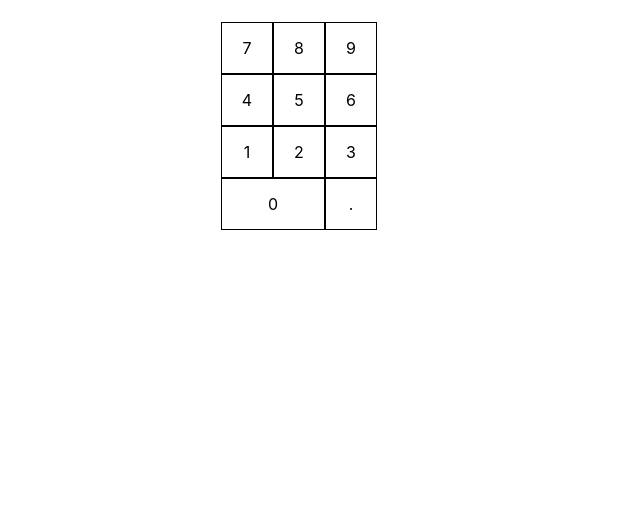
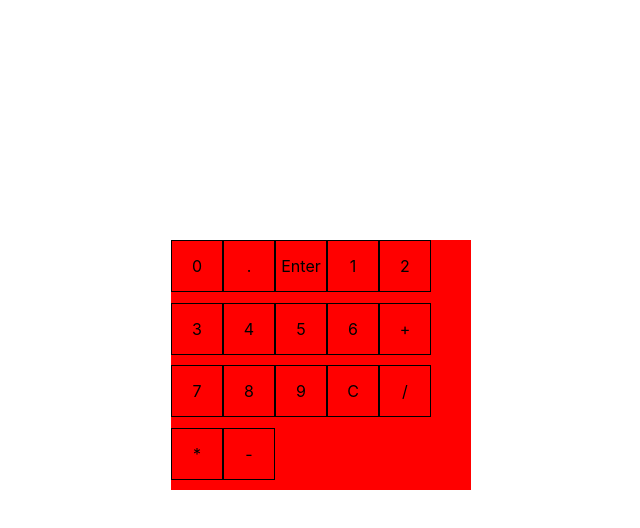
Before and after one commit to k1mdev/calculator, a React (Create React App) app: page / in a window 1280 px wide. Shown: the top 528 px of the page, without its empty margins (319-959 px from the left). Built offline with nearby package versions, Linux system fonts and the light colour scheme.

Commit message:
Initialized output box, state, and reference

```diff
--- a/src/App.css
+++ b/src/App.css
@@ -37,11 +37,24 @@
   }
 }
 
-.numButtons {
-  width: 200px;
-  height: 200px;
+.outerContainer {
+  margin-top: 30vh;
+}
+
+.buttons {
+  background-color: red;
+  width: 300px;
+  height: 250px;
   margin: auto;
   margin-top: 30px;
   display: flex;
-  flex-wrap: wrap-reverse;
+  flex-direction: row;
+  flex-wrap: wrap;
+
 }
+
+.display {
+  margin: auto;
+  margin-top: 30px;
+  background-color: black;
+}
--- a/src/App.js
+++ b/src/App.js
@@ -1,23 +1,45 @@
 import logo from './logo.svg';
 import './App.css';
 import Button from './components/Button';
-import LargeButton from './components/LargeButton';
+// import LargeButton from './components/LargeButton';
+import Output from './components/Output';
+import { useRef } from 'react';
+import { useState } from 'react';
+
+//span used for className as className would otherwise be interpreted as prop
 
 function App() {
+
+  const inputRef = useRef(null);
+  const resultRef = useRef(null);
+  const [output, setOutput] = useState(0);
+
+  function add(e) {
+    e.preventDefault();
+    setOutput((output) => output + Number(inputRef.current.value));
+  }
+
   return (
     <div className="outerContainer">
-      <div className="numButtons">
-        <LargeButton value="0" />
-        <Button value="." />
-        <Button value="1" />
-        <Button value="2" />
-        <Button value="3" />
-        <Button value="4" />
-        <Button value="5" />
-        <Button value="6" />
-        <Button value="7" />
-        <Button value="8" />
-        <Button value="9" />
+      <span className="display"><Output /></span>
+      <div className="buttons">
+        <span className="button0"><Button value="0" /></span>
+        <span className="button."><Button value="." /></span>
+        <span className="buttonEnter"><Button value="Enter" /></span>
+        <span className="button1"><Button value="1" /></span>
+        <span className="button2"><Button value="2" /></span>
+        <span className="button3"><Button value="3" /></span>
+        <span className="button4"><Button value="4" /></span>
+        <span className="button5"><Button value="5" /></span>
+        <span className="button6"><Button value="6" /></span>
+        <span className="button+"><Button value="+" /></span>
+        <span className="button7"><Button value="7" /></span>
+        <span className="button8"><Button value="8" /></span>
+        <span className="button9"><Button value="9" /></span>
+        <span className="buttonC"><Button value="C" /></span>
+        <span className="button/"><Button value="/" /></span>
+        <span className="button*"><Button value="*" /></span>
+        <span className="button-"><Button value="-" /></span>
       </div>
     </div>
   );
--- /dev/null
+++ b/src/components/Output.jsx
@@ -0,0 +1,10 @@
+import React from 'react';
+import '../styles/LargeButton.css';
+
+export default function Output(props) {
+    return (
+        <div className="outputContainer">
+            <p>{props.total}</p>
+        </div>
+    )
+}
--- /dev/null
+++ b/src/styles/Output.css
@@ -0,0 +1,7 @@
+.outputContainer * {
+    border: 1px solid black;
+    width: 300px;
+    height: 200px;
+    background-color: black;
+    font-size: xx-large;
+}
```
